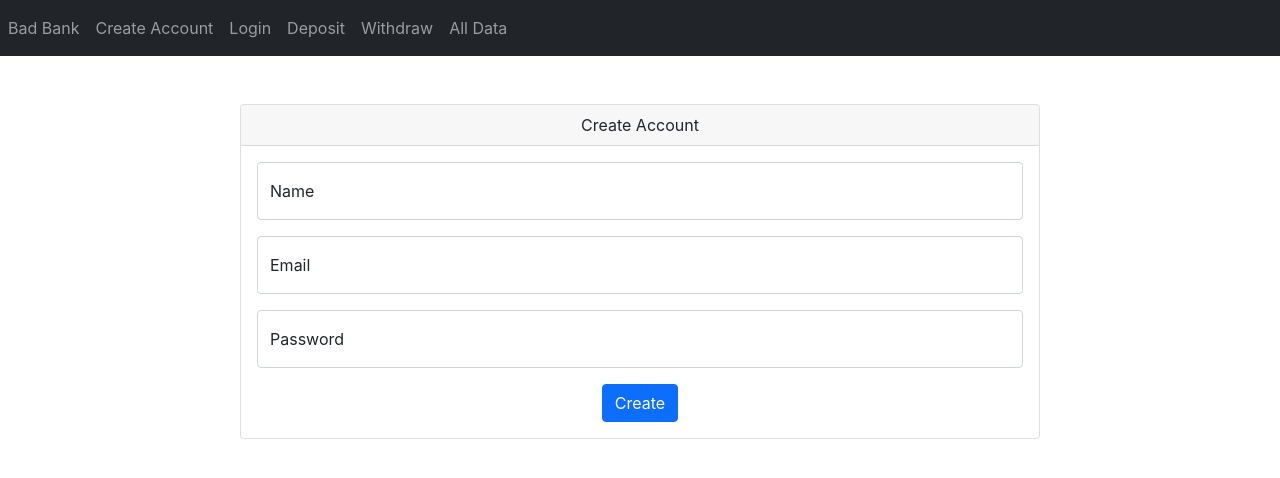
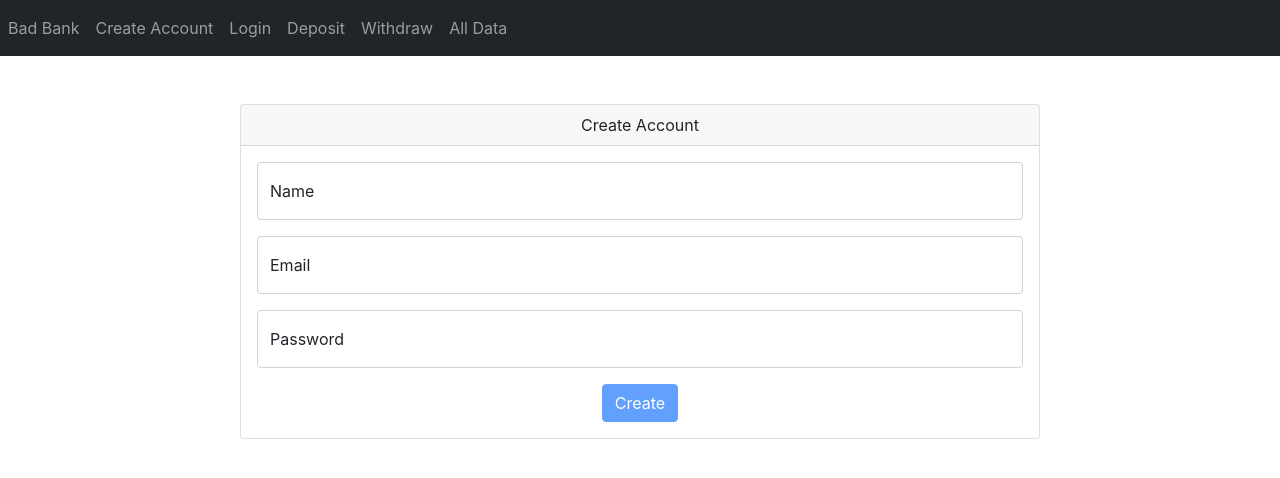
Before and after one commit to mjlorenzo/bad-bank, a React (Create React App) app: page /#/createaccount in a window 1280 px wide. Shown: the top 478 px of the page. Built offline with nearby package versions, Linux system fonts and the light colour scheme.

Commit message:
CreateAccount functionality implemented

```diff
--- a/src/App.js
+++ b/src/App.js
@@ -1,3 +1,6 @@
+// top level module defining our application
+
+import { createContext } from "react";
 import { HashRouter, Route } from "react-router-dom";
 import NavBar from "./Components/NavBar";
 import Home from "./Components/Home";
@@ -6,18 +9,22 @@ import Deposit from "./Components/Deposit";
 import Withdraw from "./Components/Withdraw";
 import "./App.css";
 
+// context for users database and current user
+export const UserContext = createContext(null);
+
 function App() {
   return (
     <div className="App">
       <HashRouter>
+        <UserContext.Provider value={{ users: [], currentUser: null }}>
           <NavBar />
           <Route path="/" exact component={Home} />
           <Route path="/createaccount" component={CreateAccount} />
           <Route path="/deposit" component={Deposit} />
           <Route path="/withdraw" component={Withdraw} />
           {/*<Route path="/login" component={Login} />
-        <Route path="/balance" component={Balance} />
   <Route path="/alldata" component={AllData} />*/}
+        </UserContext.Provider>
       </HashRouter>
     </div>
   );
--- a/src/Components/CreateAccount.jsx
+++ b/src/Components/CreateAccount.jsx
@@ -1,34 +1,158 @@
 // this module exports a component for the CreateAccount page of the application
+
+// import our React hooks
+import { useState, useContext } from "react";
 
 // import the necessary Bootstrap components
 import Card from "react-bootstrap/Card";
 import Button from "react-bootstrap/Button";
 import Form from "react-bootstrap/Form";
 import FloatingLabel from "react-bootstrap/FloatingLabel";
+import Alert from "react-bootstrap/Alert";
+
+// grab our UserContext
+import { UserContext } from "../App";
 
 function CreateAccount() {
+  // create our React state variables
+  const [name, setName] = useState("");
+  const [email, setEmail] = useState("");
+  const [password, setPassword] = useState("");
+  const [validated, setValidated] = useState(false);
+  const [isSubmitted, setIsSubmitted] = useState(false);
+  const [error, setError] = useState("");
+
+  // retrieve our context
+  const userContext = useContext(UserContext);
+
+  // function to determine if the entire form is empty (or just contains whitespace)
+  const isFormEmpty = () =>
+    name.trim() == "" && email.trim() == "" && password.trim() == "";
+
+  // handling name change
+  const handleNameChange = (e) => {
+    if (validated) setValidated(false);
+    setName(e.target.value);
+  };
+
+  // handling email change
+  const handleEmailChange = (e) => {
+    if (validated) setValidated(false);
+    setEmail(e.target.value);
+  };
+
+  // handling password change
+  const handlePasswordChange = (e) => {
+    if (validated) setValidated(false);
+    setPassword(e.target.value);
+  };
+
+  // handling submit
+  const onSubmit = (e) => {
+    // prevent the browser default behavior
+    e.preventDefault();
+
+    // mark that we've validated the form
+    setValidated(true);
+
+    const form = e.currentTarget;
+    // check if the form is in a valid state
+    if (!form.checkValidity())
+      // if not just return
+      return;
+
+    // now let's check if this email already exists in our "database"
+    if (userContext.users.some((user) => user.email == email)) {
+      // if so, let's set an error message and return
+      setError(
+        "An account for this email address already exists in our database"
+      );
+      return;
+    }
+
+    // otherwise now we're good to go, let's add a new user to our users array
+    userContext.users = [
+      ...userContext.users,
+      {
+        name,
+        email,
+        password,
+      },
+    ];
+
+    // mark the form as successfully submitted
+    setIsSubmitted(true);
+  };
+
+  const clearForm = () => {
+    setName("");
+    setEmail("");
+    setPassword("");
+    setIsSubmitted(false);
+    setValidated(false);
+    setError("");
+  };
+
   return (
     <Card>
       <Card.Header>Create Account</Card.Header>
       <Card.Body>
-        <Form>
+        {!isSubmitted && (
+          <>
+            {error != "" && <Alert variant="danger">{error}</Alert>}
+            <Form validated={validated}>
               <Form.Group className="mb-3" controlId="formName">
                 <FloatingLabel controlId="name" label="Name">
-              <Form.Control type="text" placeholder="Name" />
+                  <Form.Control
+                    type="text"
+                    placeholder="Name"
+                    required
+                    onChange={handleNameChange}
+                  />
+                  <Form.Control.Feedback type="invalid">
+                    Name must not be blank
+                  </Form.Control.Feedback>
                 </FloatingLabel>
               </Form.Group>
               <Form.Group className="mb-3" controlId="formEmail">
                 <FloatingLabel controlId="email" label="Email">
-              <Form.Control type="email" placeholder="Email" />
+                  <Form.Control
+                    type="email"
+                    placeholder="Email"
+                    required
+                    onChange={handleEmailChange}
+                  />
+                  <Form.Control.Feedback type="invalid">
+                    Please enter a valid email address
+                  </Form.Control.Feedback>
                 </FloatingLabel>
               </Form.Group>
               <Form.Group className="mb-3" controlId="formPassword">
                 <FloatingLabel controlId="password" label="Password">
-              <Form.Control type="password" placeholder="Password" />
+                  <Form.Control
+                    type="password"
+                    placeholder="Password"
+                    minLength={8}
+                    required
+                    onChange={handlePasswordChange}
+                  />
+                  <Form.Control.Feedback type="invalid">
+                    Passwords must be at least 8 characters
+                  </Form.Control.Feedback>
                 </FloatingLabel>
               </Form.Group>
-          <Button type="submit">Create</Button>
+              <Button type="submit" disabled={isFormEmpty()} onClick={onSubmit}>
+                Create
+              </Button>
             </Form>
+          </>
+        )}
+        {isSubmitted && (
+          <>
+            <Alert variant="success">{`Congrats! A new account was created for ${email}`}</Alert>
+            <Button onClick={clearForm}>Create Another Account</Button>
+          </>
+        )}
       </Card.Body>
     </Card>
   );
--- a/src/Components/Home.jsx
+++ b/src/Components/Home.jsx
@@ -1,6 +1,9 @@
 // defines the Home page of our application
-export default function Home() {
+
+function Home() {
   return (
     <div>Home</div>
   );
 }
+
+export default Home;
--- a/src/Components/NavBar.jsx
+++ b/src/Components/NavBar.jsx
@@ -10,7 +10,7 @@ export default function NavBar() {
       <Navbar.Toggle aria-controls="basic-navbar-nav" />
       <Navbar.Collapse id="basic-navbar-nav">
         <Nav className="me-auto">
-          <Nav.Link href="#/">Bad Bank</Nav.Link>
+          <Nav.Link href="/">Bad Bank</Nav.Link>
           <Nav.Link href="#/createaccount">Create Account</Nav.Link>
           <Nav.Link href="#/login">Login</Nav.Link>
           <Nav.Link href="#/deposit">Deposit</Nav.Link>
```
Also changed, not shown: 1 other file (tests, documents, lock files or other folders). Lines whose indentation alone changed are shown as unchanged.
